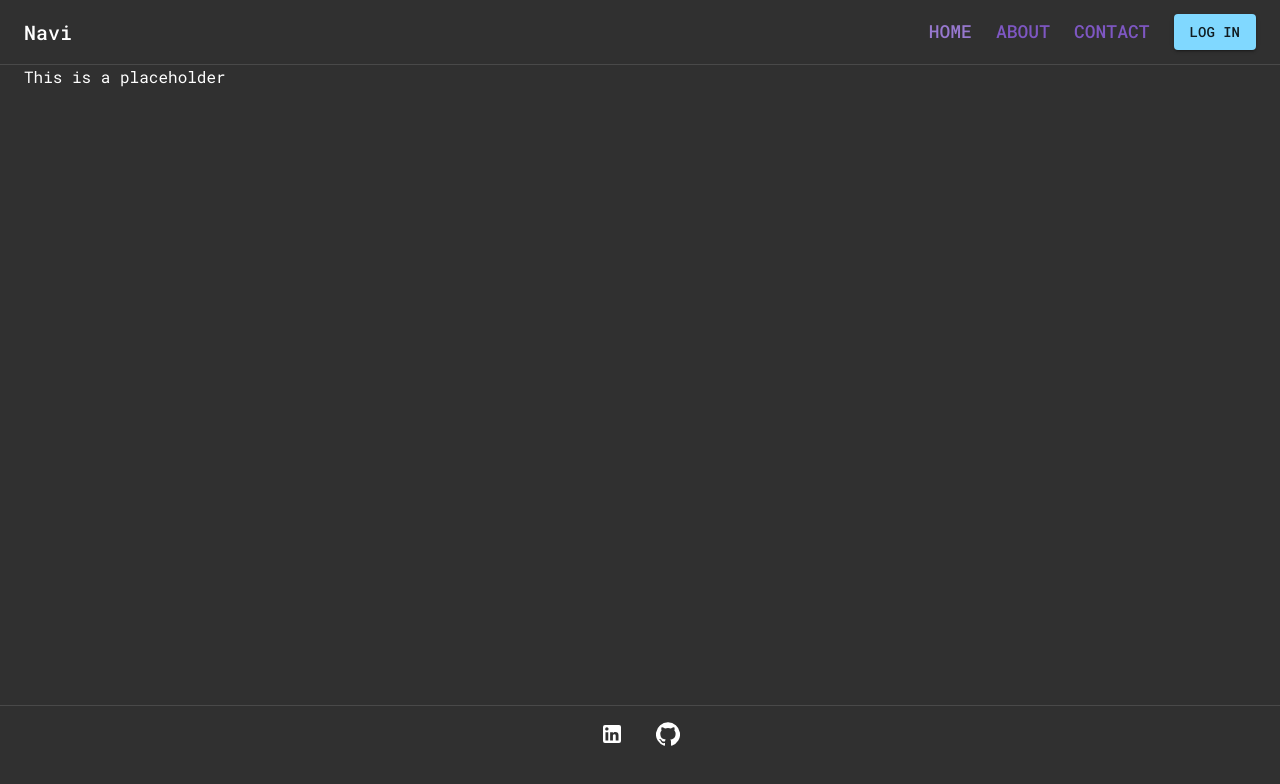
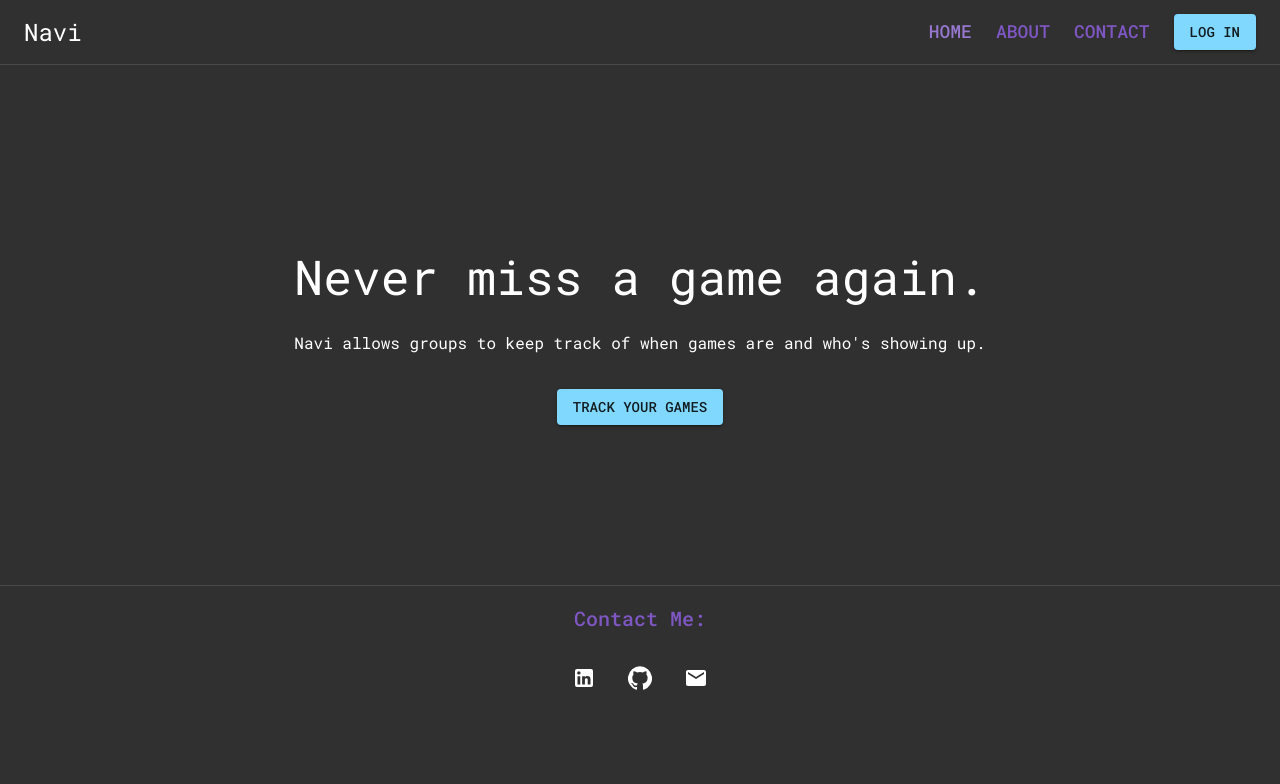
Before and after one commit to UnseelieDad/RPG-Scheduler, a Gatsby site: page / in a window 1280 px wide. Built offline with nearby package versions, Linux system fonts and the light colour scheme; Gatsby itself is replaced by a stand-in of ours.

Commit message:
finsihed landing page basic look

```diff
--- a/src/components/footer/Footer.tsx
+++ b/src/components/footer/Footer.tsx
@@ -1,6 +1,6 @@
 import React from "react"
 import { Divider, Container, Typography, Link } from "@material-ui/core"
-import { GitHub, LinkedIn } from "@material-ui/icons"
+import { GitHub, LinkedIn, Email } from "@material-ui/icons"
 import footerStyles from "./footerStyles"
 
 const Footer = () => {
@@ -9,6 +9,14 @@ const Footer = () => {
   return (
     <footer>
       <Divider />
+      <Typography
+        variant="h6"
+        color="primary"
+        align="center"
+        className={classes.contact}
+      >
+        Contact Me:
+      </Typography>
       <Container className={classes.root}>
         <Typography className={classes.links}>
           <Link
@@ -29,6 +37,15 @@ const Footer = () => {
           >
             <GitHub />
           </Link>
+          <Link
+            className={classes.icon}
+            href="mailto:voiceofsethmartin@gmail.com"
+            target="_blank"
+            rel="noopener"
+            color="inherit"
+          >
+            <Email />
+          </Link>
         </Typography>
       </Container>
     </footer>
--- a/src/components/footer/footerStyles.tsx
+++ b/src/components/footer/footerStyles.tsx
@@ -8,8 +8,12 @@ const footerStyles = makeStyles((theme: Theme) =>
     },
     links: {
       marginTop: theme.spacing(2),
+      marginBottom: theme.spacing(2),
     },
     icon: {
+      margin: theme.spacing(2),
+    },
+    contact: {
       margin: theme.spacing(2),
     },
   })
--- a/src/components/header/Header.tsx
+++ b/src/components/header/Header.tsx
@@ -17,7 +17,7 @@ const Header = () => {
   return (
     <header>
       <Toolbar>
-        <Typography variant="h6" className={classes.title}>
+        <Typography variant="h5" className={classes.title}>
           Navi
         </Typography>
         <Typography
--- a/src/components/layout/Layout.tsx
+++ b/src/components/layout/Layout.tsx
@@ -2,7 +2,7 @@ import React from "react"
 
 import Header from "../header/Header"
 import Footer from "../footer/Footer"
-import layoutStyles from "./laoutStyles"
+import layoutStyles from "./layoutStyles"
 import { Container } from "@material-ui/core"
 
 const Layout = ({ children }) => {
--- a/src/components/layout/laoutStyles.tsx
+++ b/src/components/layout/layoutStyles.tsx
@@ -5,7 +5,8 @@ const layoutStyles = makeStyles(() =>
     root: {
       display: "flex",
       flexDirection: "column",
-      minHeight: "80vh",
+      minHeight: "65vh",
+      justifyContent: "center",
     },
   })
 )
--- a/src/pages/index.tsx
+++ b/src/pages/index.tsx
@@ -1,15 +1,55 @@
 import React from "react"
-import { ThemeProvider, Typography, CssBaseline } from "@material-ui/core"
+import {
+  ThemeProvider,
+  Typography,
+  CssBaseline,
+  Container,
+  makeStyles,
+  createStyles,
+  Theme,
+  Button,
+} from "@material-ui/core"
 
 import theme from "../theme/theme"
 import Layout from "../components/layout/Layout"
 
+const useStyles = makeStyles((theme: Theme) =>
+  createStyles({
+    centerText: {
+      marginTop: theme.spacing(3),
+    },
+    actionButton: {
+      marginTop: theme.spacing(4),
+      alignSelf: "center",
+    },
+  })
+)
+
 const Home = () => {
+  const classes = useStyles()
+
   return (
     <ThemeProvider theme={theme}>
       <CssBaseline />
       <Layout>
-        <Typography>This is a placeholder</Typography>
+        <Typography variant="h3" align="center" className={classes.centerText}>
+          Never miss a game again.
+        </Typography>
+        <Typography
+          variant="subtitle1"
+          align="center"
+          className={classes.centerText}
+        >
+          Navi allows groups to keep track of when games are and who's showing
+          up.
+        </Typography>
+        <Button
+          variant="contained"
+          color="secondary"
+          className={classes.actionButton}
+        >
+          Track your games
+        </Button>
       </Layout>
     </ThemeProvider>
   )
```
